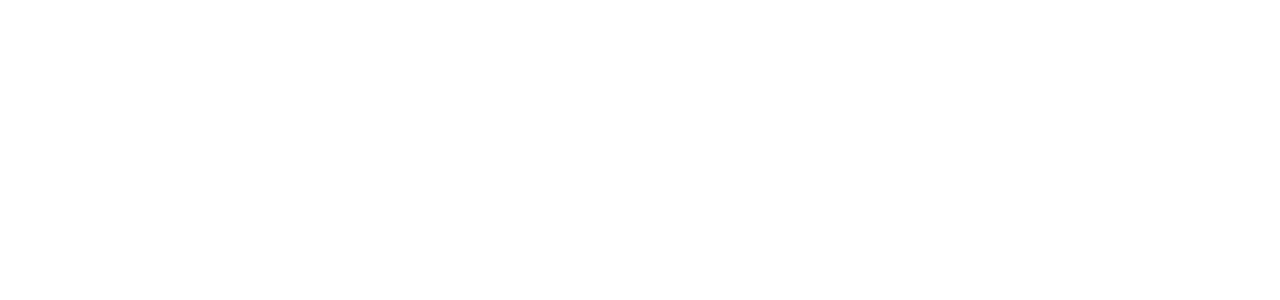
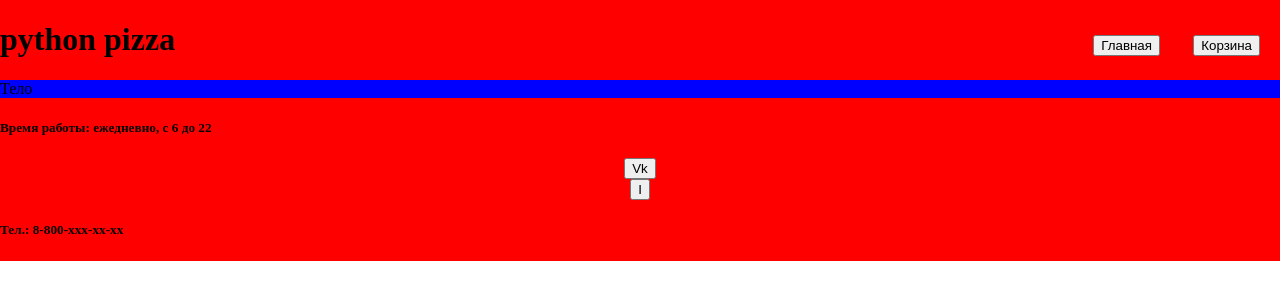
Before and after one commit to warlinx/Shop, a Django app: page / in a window 1280 px wide. Before the commit the part shown is empty. Shown: the top 300 px of the page. Run offline with Django 3.2, Linux system fonts and the light colour scheme.

Commit message:
некоторые изменения

```diff
--- a/pizzashop/mainapp/templates/mainapp/footer.html
+++ b/pizzashop/mainapp/templates/mainapp/footer.html
@@ -1,15 +1,15 @@
 <div>
-    <h5 style="position: absolute; left: 20px; bottom: 5px;">
+    <h5>
         Время работы: ежедневно, с 6 до 22
     </h5>
      <center>
     <buttons>
-        <form action="" style="position: absolute; right: 728px; bottom: 0px;">
+        <form action="">
             <button class="social">
                 Vk
             </button>
             </form>
-        <form action="" style="position: absolute; left: 728px; bottom: 0px;">
+        <form action="" >
             <button class="social">
                 I
             </button>
@@ -17,7 +17,7 @@
 
     </buttons>
      </center>
-    <h5 style="position: absolute; right: 20px; bottom: 5px;">
+    <h5 >
         Тел.: 8-800-ххх-хх-хх
     </h5>
 
--- a/pizzashop/mainapp/templates/mainapp/index.html
+++ b/pizzashop/mainapp/templates/mainapp/index.html
@@ -6,8 +6,32 @@
           content="width=device-width, user-scalable=no, initial-scale=1.0, maximum-scale=1.0, minimum-scale=1.0">
     <meta http-equiv="X-UA-Compatible" content="ie=edge">
     <title>Python pizza</title>
+    <style>
+        grandperents {
+             display: flex;
+             flex-direction: column;
+        }
+        perents {
+            background: red;
+        }
+        body {
+            margin: 0px;
+        }
+    </style>
 </head>
 <body>
+    <grandperents>
+        <perents>
+             {% include 'mainapp/headers.html' %}
+        </perents>
+        <perents style="background:blue;">
+            Тело
+        </perents>
+        <perents>
+             {% include 'mainapp/footer.html' %}
+        </perents>
+
+    </grandperents>
 
 </body>
 </html>
```
Also changed, not shown: pizzashop/mainapp/templates/mainapp/messegers.html (added).
